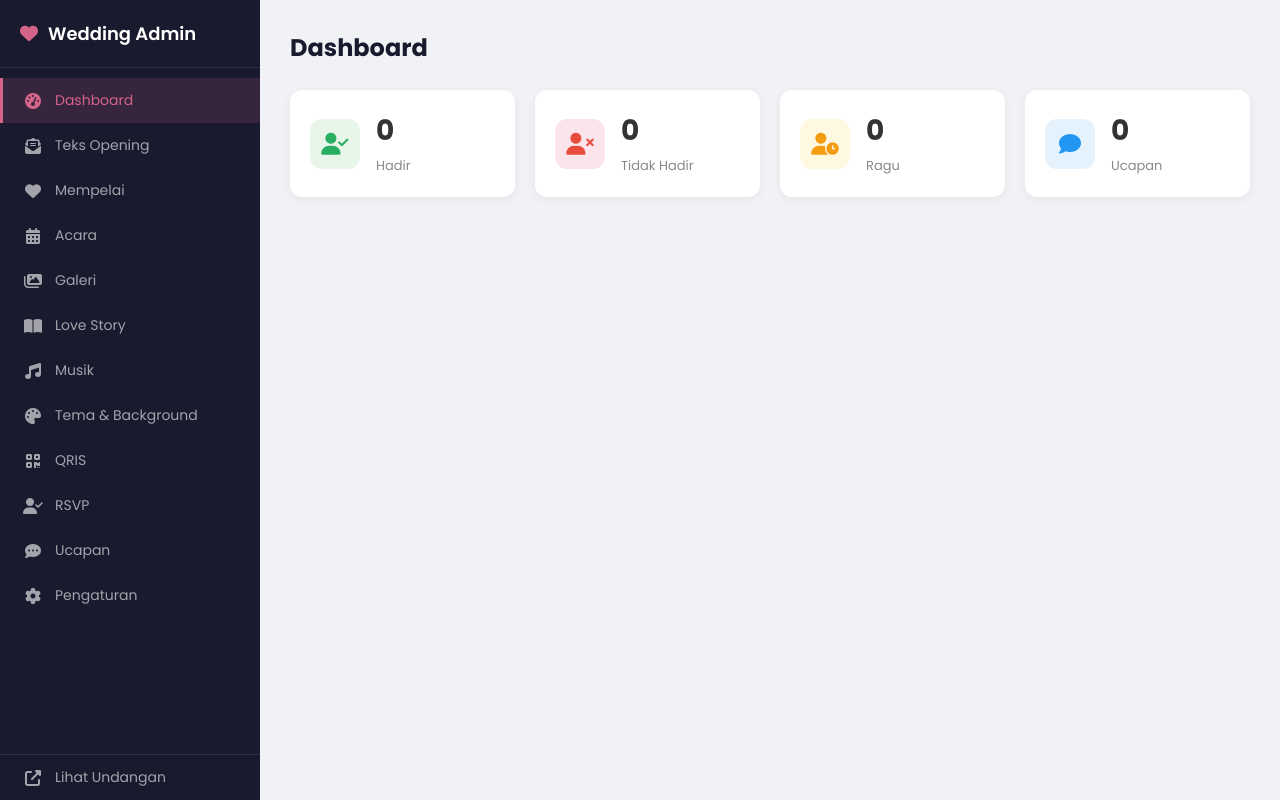
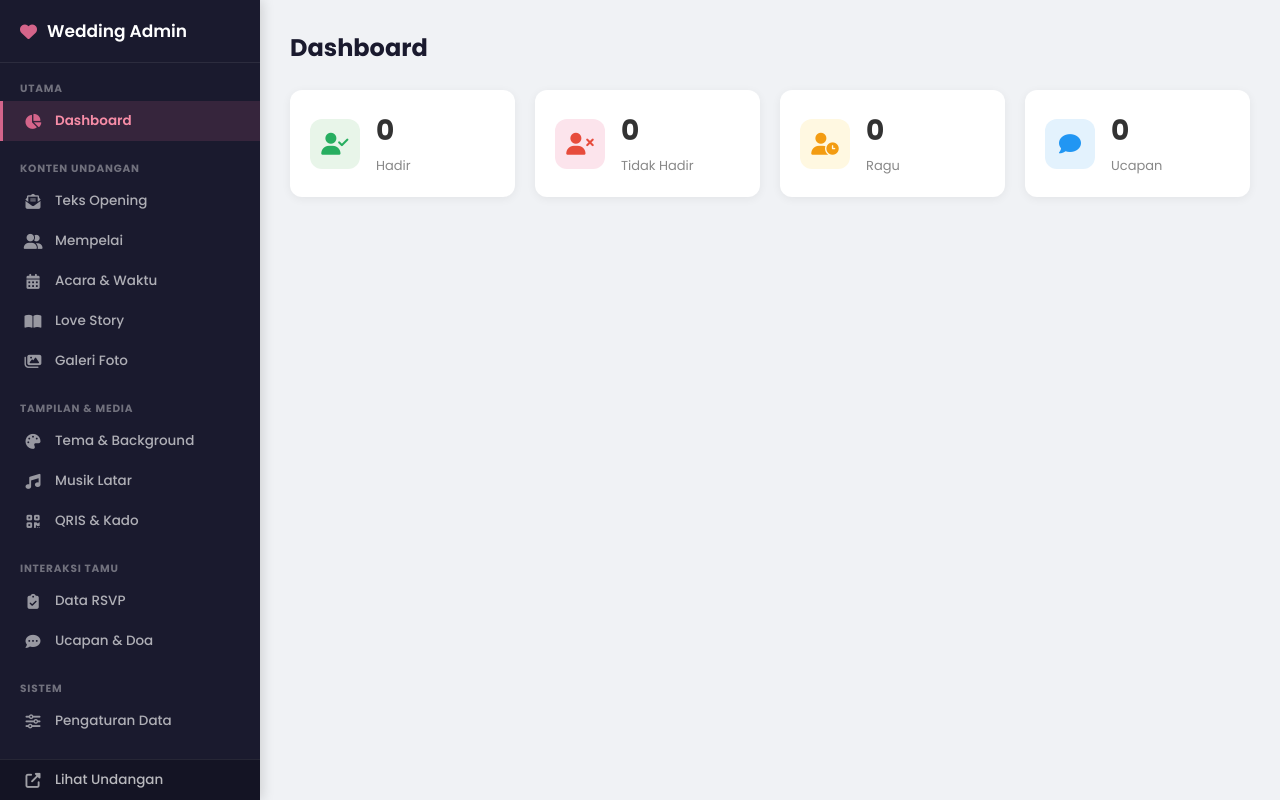
Before and after one commit to ijoben/andikareskianita, a website: page admin.html in a window 1280 px wide. Drawn offline with Linux system fonts and the light colour scheme; no server answers.

Commit message:
fix: gunakan data supabase andika & rezki, rapikan menu sidebar admin per kategori, dan auto-play musik pelan saat buka undangan

```diff
--- a/admin.html
+++ b/admin.html
@@ -20,18 +20,37 @@
         <button class="sidebar-close" id="sidebar-close" title="Tutup Menu"><i class="fas fa-times"></i></button>
       </div>
       <nav class="sidebar-nav">
-        <a href="#" class="nav-item active" data-page="dashboard"><i class="fas fa-tachometer-alt"></i> Dashboard</a>
-        <a href="#" class="nav-item" data-page="opening"><i class="fas fa-envelope-open-text"></i> Teks Opening</a>
-        <a href="#" class="nav-item" data-page="couple"><i class="fas fa-heart"></i> Mempelai</a>
-        <a href="#" class="nav-item" data-page="events"><i class="fas fa-calendar-alt"></i> Acara</a>
-        <a href="#" class="nav-item" data-page="gallery"><i class="fas fa-images"></i> Galeri</a>
-        <a href="#" class="nav-item" data-page="stories"><i class="fas fa-book-open"></i> Love Story</a>
-        <a href="#" class="nav-item" data-page="music"><i class="fas fa-music"></i> Musik</a>
-        <a href="#" class="nav-item" data-page="theme"><i class="fas fa-palette"></i> Tema &amp; Background</a>
-        <a href="#" class="nav-item" data-page="qris"><i class="fas fa-qrcode"></i> QRIS</a>
-        <a href="#" class="nav-item" data-page="rsvps"><i class="fas fa-user-check"></i> RSVP</a>
-        <a href="#" class="nav-item" data-page="wishes"><i class="fas fa-comment-dots"></i> Ucapan</a>
-        <a href="#" class="nav-item" data-page="settings"><i class="fas fa-cog"></i> Pengaturan</a>
+        <div class="nav-section">
+          <div class="nav-section-title">UTAMA</div>
+          <a href="#" class="nav-item active" data-page="dashboard"><i class="fas fa-chart-pie"></i> Dashboard</a>
+        </div>
+
+        <div class="nav-section">
+          <div class="nav-section-title">KONTEN UNDANGAN</div>
+          <a href="#" class="nav-item" data-page="opening"><i class="fas fa-envelope-open-text"></i> Teks Opening</a>
+          <a href="#" class="nav-item" data-page="couple"><i class="fas fa-user-friends"></i> Mempelai</a>
+          <a href="#" class="nav-item" data-page="events"><i class="fas fa-calendar-alt"></i> Acara &amp; Waktu</a>
+          <a href="#" class="nav-item" data-page="stories"><i class="fas fa-book-open"></i> Love Story</a>
+          <a href="#" class="nav-item" data-page="gallery"><i class="fas fa-images"></i> Galeri Foto</a>
+        </div>
+
+        <div class="nav-section">
+          <div class="nav-section-title">TAMPILAN &amp; MEDIA</div>
+          <a href="#" class="nav-item" data-page="theme"><i class="fas fa-palette"></i> Tema &amp; Background</a>
+          <a href="#" class="nav-item" data-page="music"><i class="fas fa-music"></i> Musik Latar</a>
+          <a href="#" class="nav-item" data-page="qris"><i class="fas fa-qrcode"></i> QRIS &amp; Kado</a>
+        </div>
+
+        <div class="nav-section">
+          <div class="nav-section-title">INTERAKSI TAMU</div>
+          <a href="#" class="nav-item" data-page="rsvps"><i class="fas fa-clipboard-check"></i> Data RSVP</a>
+          <a href="#" class="nav-item" data-page="wishes"><i class="fas fa-comment-dots"></i> Ucapan &amp; Doa</a>
+        </div>
+
+        <div class="nav-section">
+          <div class="nav-section-title">SISTEM</div>
+          <a href="#" class="nav-item" data-page="settings"><i class="fas fa-sliders-h"></i> Pengaturan Data</a>
+        </div>
       </nav>
       <div class="sidebar-footer">
         <a href="index.html" class="nav-item"><i class="fas fa-external-link-alt"></i> Lihat Undangan</a>
--- a/css/admin.css
+++ b/css/admin.css
@@ -14,13 +14,16 @@ body {
 .sidebar {
   width: 260px; background: #1a1a2e; color: #fff;
   position: fixed; top: 0; bottom: 0; left: 0;
-  overflow-y: auto; z-index: 100;
+  display: flex; flex-direction: column;
+  z-index: 100;
   transition: transform 0.3s ease;
+  box-shadow: 2px 0 12px rgba(0,0,0,0.15);
 }
 .sidebar-header {
-  padding: 20px; font-size: 18px; font-weight: 600;
-  border-bottom: 1px solid rgba(255,255,255,0.1);
+  padding: 18px 20px; font-size: 17px; font-weight: 600;
+  border-bottom: 1px solid rgba(255,255,255,0.08);
   display: flex; align-items: center; justify-content: space-between; gap: 10px;
+  flex-shrink: 0;
 }
 .sidebar-header i { color: #d4648a; }
 .sidebar-close {
@@ -41,22 +44,66 @@ body {
 .sidebar-backdrop.active {
   display: block; opacity: 1; pointer-events: auto;
 }
-.sidebar-nav { padding: 10px 0; }
+.sidebar-nav {
+  flex: 1;
+  overflow-y: auto;
+  padding: 12px 0 20px 0;
+  scrollbar-width: thin;
+  scrollbar-color: rgba(255,255,255,0.15) transparent;
+}
+.sidebar-nav::-webkit-scrollbar {
+  width: 5px;
+}
+.sidebar-nav::-webkit-scrollbar-thumb {
+  background: rgba(255,255,255,0.15);
+  border-radius: 4px;
+}
+.nav-section {
+  margin-bottom: 14px;
+}
+.nav-section:last-child {
+  margin-bottom: 0;
+}
+.nav-section-title {
+  padding: 6px 20px 4px;
+  font-size: 10.5px;
+  font-weight: 700;
+  letter-spacing: 0.8px;
+  color: rgba(255,255,255,0.38);
+  text-transform: uppercase;
+}
 .nav-item {
   display: flex; align-items: center; gap: 12px;
-  padding: 12px 20px; color: rgba(255,255,255,0.6);
-  text-decoration: none; font-size: 14px;
-  transition: all 0.3s ease; border-left: 3px solid transparent;
+  padding: 10px 20px; color: rgba(255,255,255,0.65);
+  text-decoration: none; font-size: 13.5px;
+  font-weight: 500;
+  transition: all 0.2s ease; border-left: 3px solid transparent;
 }
-.nav-item:hover { background: rgba(255,255,255,0.05); color: #fff; }
+.nav-item:hover {
+  background: rgba(255,255,255,0.06);
+  color: #fff;
+  padding-left: 23px;
+}
 .nav-item.active {
-  background: rgba(212,100,138,0.15); color: #d4648a;
+  background: rgba(212,100,138,0.15);
+  color: #f78da7;
+  font-weight: 600;
   border-left-color: #d4648a;
 }
-.nav-item i { width: 20px; text-align: center; font-size: 16px; }
+.nav-item i { width: 20px; text-align: center; font-size: 15px; opacity: 0.85; }
+.nav-item.active i { opacity: 1; color: #d4648a; }
 .sidebar-footer {
-  position: absolute; bottom: 0; left: 0; right: 0;
-  border-top: 1px solid rgba(255,255,255,0.1);
+  flex-shrink: 0;
+  border-top: 1px solid rgba(255,255,255,0.08);
+  background: #141424;
+}
+.sidebar-footer .nav-item {
+  color: rgba(255,255,255,0.7);
+}
+.sidebar-footer .nav-item:hover {
+  color: #d4648a;
+  background: rgba(212,100,138,0.1);
+  padding-left: 20px;
 }
 
 /* ── Mobile Header ───────────────────── */
--- a/js/data.js
+++ b/js/data.js
@@ -3,14 +3,14 @@
 
 var DEFAULT_DATA = {
   couple: {
-    groom: { name: 'Ahmad', fullName: 'Ahmad Rizki Pratama, S.Kom', father: 'Bapak H. Muhammad Pratama', mother: 'Ibu Hj. Siti Aminah', photo: '' },
-    bride: { name: 'Fatimah', fullName: 'Fatimah Azzahra, S.Pd', father: 'Bapak H. Abdullah Azzahra', mother: 'Ibu Hj. Nur Halimah', photo: '' },
+    groom: { name: 'Andika', fullName: 'MUHAMMAD ANDIK', father: '', mother: '', photo: '' },
+    bride: { name: 'Rezki', fullName: 'REZKIANITA', father: '', mother: '', photo: '' },
     quote: 'Dan di antara tanda-tanda kekuasaan-Nya ialah Dia menciptakan untukmu pasangan hidup dari jenismu sendiri.',
     quoteSource: 'QS. Ar-Rum: 21'
   },
   events: [
-    { id: 'akad', title: 'Akad Nikah', enabled: true, date: '2026-10-15', time: '08:00', endTime: '10:00', venue: 'Masjid Agung Al-Azhar', address: 'Jl. Sisingamangaraja No. 1, Jakarta Selatan', mapUrl: 'https://maps.google.com/?q=-6.2447,106.7951' },
-    { id: 'resepsi', title: 'Resepsi', enabled: true, date: '2026-10-15', time: '11:00', endTime: '14:00', venue: 'Gedung Serbaguna Trimatra', address: 'Jl. Gatot Subroto No. 12, Jakarta Selatan', mapUrl: 'https://maps.google.com/?q=-6.2420,106.8100' }
+    { id: 'akad', title: 'Akad Nikah', enabled: false, date: '2026-10-18', time: '08:00', endTime: '10:00', venue: '', address: 'Jl. Sisingamangaraja No. 1, Jakarta Selatan', mapUrl: 'https://maps.google.com/?q=-6.2447,106.7951' },
+    { id: 'resepsi', title: 'Resepsi', enabled: true, date: '2026-10-18', time: '09:00', endTime: '14:00', venue: 'Gedung Serbaguna Trimatra', address: 'Jl. Gatot Subroto No. 12, Jakarta Selatan', mapUrl: 'https://maps.google.com/?q=-6.2420,106.8100' }
   ],
   stories: [
     { id: 1, title: 'Pertama Bertemu', date: '2020-01-15', description: 'Kami pertama kali bertemu di kampus.', photo: '' },
```
Also changed, not shown: index.html (+9 -8 lines), js/app.js (+27 -8 lines).
